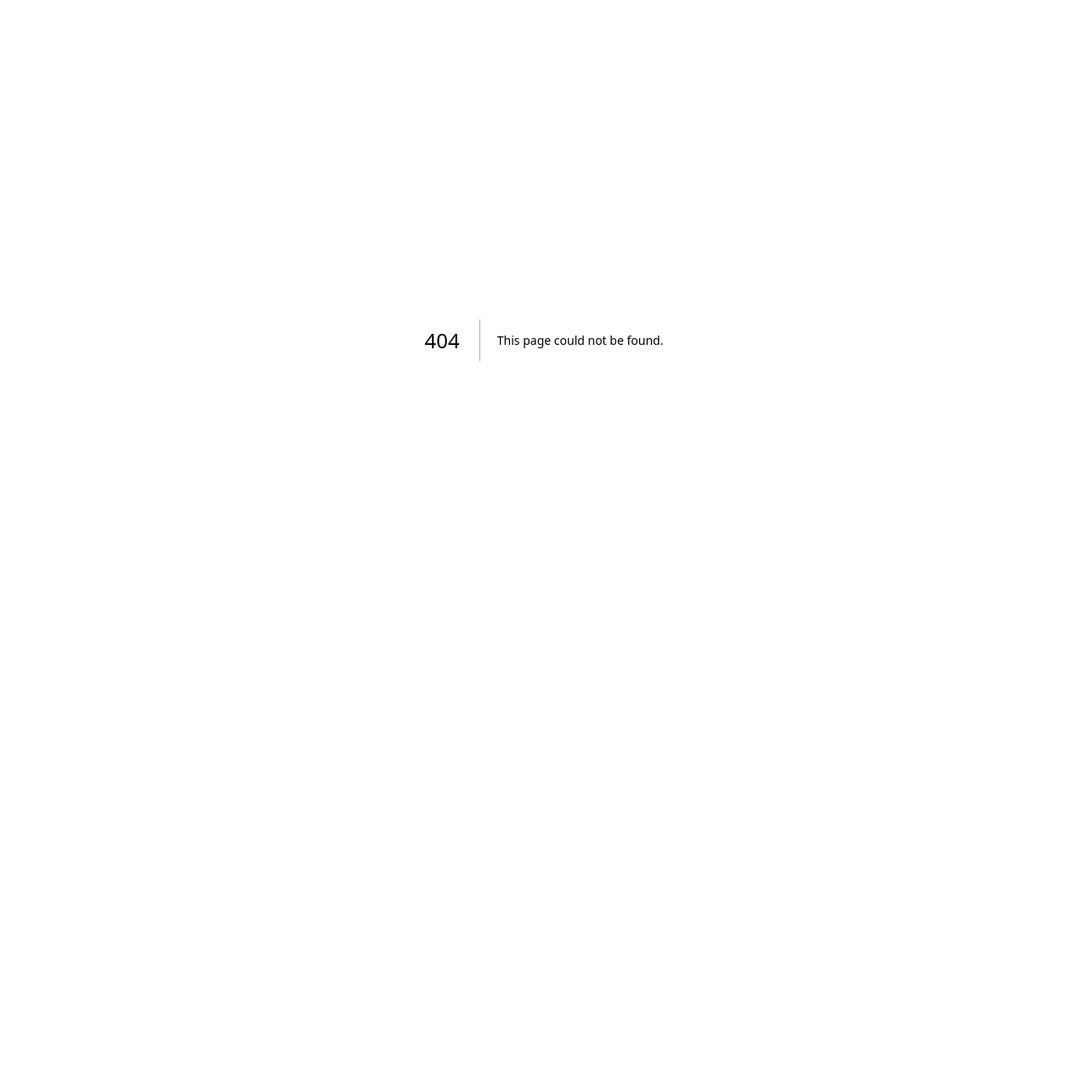
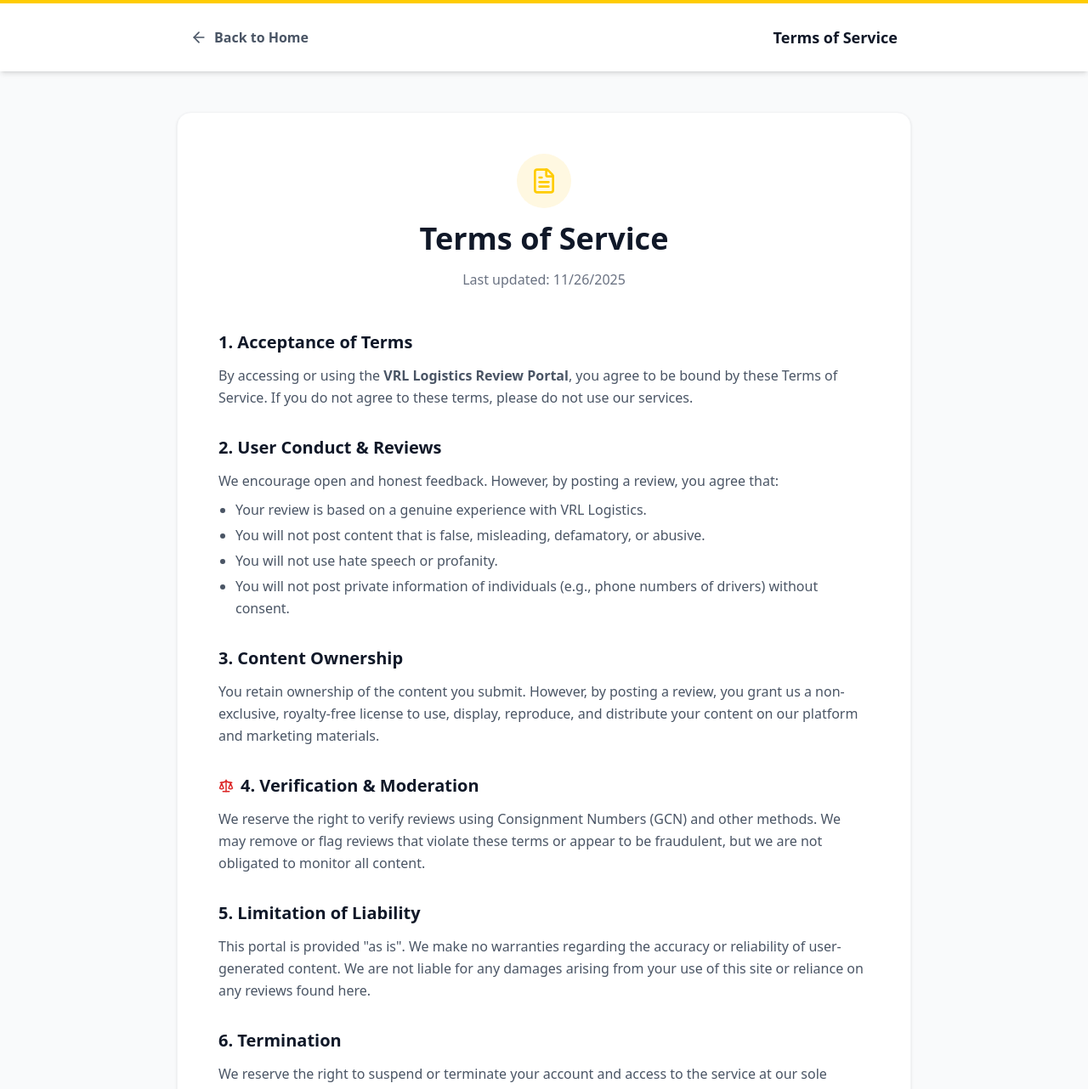
Before and after one commit to AdityaSingh2111/vrl-reviews, a Next.js app: page /terms in a window 1280 px wide. Before the commit this address had no page. Shown: the top 1282 px of the page at 85% size. Before the commit the page ends 800 px from the top, so only its background shows below. Built offline with nearby package versions, Linux system fonts and the light colour scheme.

Commit message:
Terms of Services

```diff
--- /dev/null
+++ b/pages/terms.js
@@ -0,0 +1,113 @@
+import Head from 'next/head';
+import Link from 'next/link';
+import { ArrowLeft, FileText, Scale, AlertCircle } from 'lucide-react';
+
+export default function Terms() {
+  return (
+    <div className="min-h-screen bg-gray-50 font-sans text-gray-800">
+      <Head>
+        <title>Terms of Service | VRL Logistics Review Portal</title>
+        <meta name="robots" content="noindex" />
+      </Head>
+
+      {/* Header */}
+      <nav className="bg-white shadow-md sticky top-0 z-50 border-t-4 border-[#FFCC01]">
+        <div className="max-w-4xl mx-auto px-4 sm:px-6 lg:px-8 h-20 flex items-center justify-between">
+          <Link href="/" className="flex items-center gap-2 text-gray-600 hover:text-[#DC2626] font-bold transition-colors">
+            <ArrowLeft size={20} />
+            Back to Home
+          </Link>
+          <span className="font-bold text-lg text-gray-900">Terms of Service</span>
+        </div>
+      </nav>
+
+      {/* Content */}
+      <main className="max-w-4xl mx-auto px-4 py-12">
+        <div className="bg-white p-8 md:p-12 rounded-2xl shadow-sm border border-gray-100">
+
+          <div className="text-center mb-12">
+            <div className="inline-flex items-center justify-center w-16 h-16 bg-[#FFF8E1] rounded-full mb-4">
+              <FileText size={32} className="text-[#FFCC01]" />
+            </div>
+            <h1 className="text-3xl md:text-4xl font-extrabold text-gray-900 mb-4">
+              Terms of Service
+            </h1>
+            <p className="text-gray-500">Last updated: {new Date().toLocaleDateString()}</p>
+          </div>
+
+          <div className="space-y-8 leading-relaxed text-gray-600">
+            <section>
+              <h2 className="text-xl font-bold text-gray-900 mb-3 flex items-center gap-2">
+                1. Acceptance of Terms
+              </h2>
+              <p>
+                By accessing or using the <strong>VRL Logistics Review Portal</strong>, you agree to be bound by these Terms of Service. If you do not agree to these terms, please do not use our services.
+              </p>
+            </section>
+
+            <section>
+              <h2 className="text-xl font-bold text-gray-900 mb-3">
+                2. User Conduct & Reviews
+              </h2>
+              <p className="mb-2">We encourage open and honest feedback. However, by posting a review, you agree that:</p>
+              <ul className="list-disc pl-5 space-y-1">
+                <li>Your review is based on a genuine experience with VRL Logistics.</li>
+                <li>You will not post content that is false, misleading, defamatory, or abusive.</li>
+                <li>You will not use hate speech or profanity.</li>
+                <li>You will not post private information of individuals (e.g., phone numbers of drivers) without consent.</li>
+              </ul>
+            </section>
+
+            <section>
+              <h2 className="text-xl font-bold text-gray-900 mb-3">
+                3. Content Ownership
+              </h2>
+              <p>
+                You retain ownership of the content you submit. However, by posting a review, you grant us a non-exclusive, royalty-free license to use, display, reproduce, and distribute your content on our platform and marketing materials.
+              </p>
+            </section>
+
+            <section>
+              <h2 className="text-xl font-bold text-gray-900 mb-3 flex items-center gap-2">
+                <Scale size={18} className="text-[#DC2626]" /> 4. Verification & Moderation
+              </h2>
+              <p>
+                We reserve the right to verify reviews using Consignment Numbers (GCN) and other methods. We may remove or flag reviews that violate these terms or appear to be fraudulent, but we are not obligated to monitor all content.
+              </p>
+            </section>
+
+            <section>
+              <h2 className="text-xl font-bold text-gray-900 mb-3">
+                5. Limitation of Liability
+              </h2>
+              <p>
+                This portal is provided "as is". We make no warranties regarding the accuracy or reliability of user-generated content. We are not liable for any damages arising from your use of this site or reliance on any reviews found here.
+              </p>
+            </section>
+
+            <section>
+              <h2 className="text-xl font-bold text-gray-900 mb-3">
+                6. Termination
+              </h2>
+              <p>
+                We reserve the right to suspend or terminate your account and access to the service at our sole discretion, without notice, for conduct that we believe violates these Terms.
+              </p>
+            </section>
+
+            <div className="mt-8 pt-8 border-t border-gray-100 flex items-start gap-3">
+               <AlertCircle size={24} className="text-[#FFCC01] flex-shrink-0" />
+               <p className="text-sm text-gray-500">
+                 If you have any questions regarding these Terms of Service, please contact us at <span className="font-bold text-gray-900">info@vrllogistics.co.in</span>.
+               </p>
+            </div>
+          </div>
+
+        </div>
+
+        <div className="text-center text-gray-400 text-sm mt-8">
+          © {new Date().getFullYear()} VRL Logistics Packers and Movers. All rights reserved.
+        </div>
+      </main>
+    </div>
+  );
+}
```
